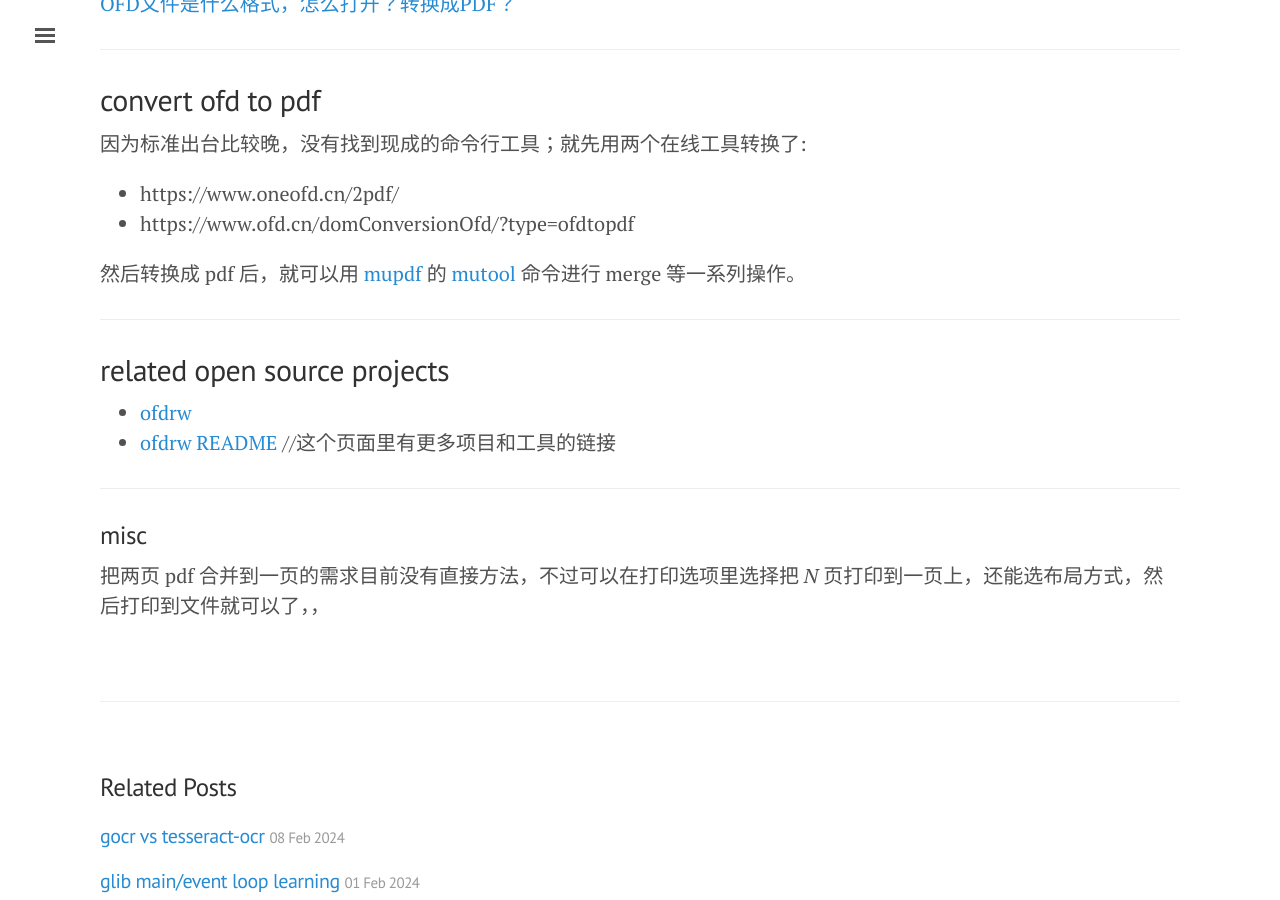
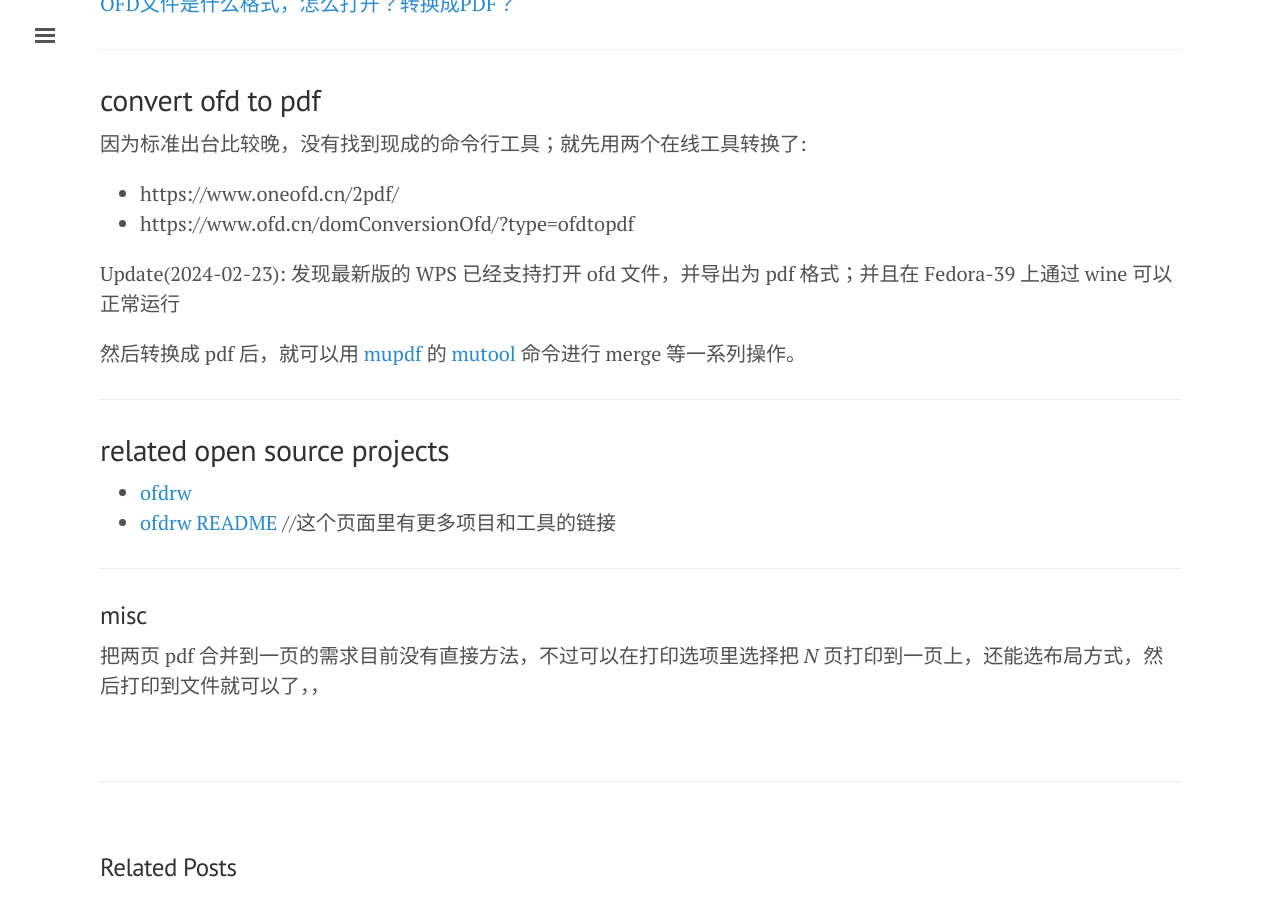
Before and after one commit to tcler/tcler.github.io, a Jekyll site: the page built from _posts/2024-01-15-ofd-to-pdf.md, in a window 1280 px wide and 900 px high, scrolled down 539 px. Built offline with Jekyll 4.4.1, drawn with Linux system fonts in a browser that asks for light colours.

Commit message:
Update 2024-01-15-ofd-to-pdf.md

```diff
--- a/_posts/2024-01-15-ofd-to-pdf.md
+++ b/_posts/2024-01-15-ofd-to-pdf.md
@@ -20,6 +20,8 @@ OFD (open fixed layout document) is a Chinese Document Format, just like PDF. It
 - https://www.oneofd.cn/2pdf/
 - https://www.ofd.cn/domConversionOfd/?type=ofdtopdf
 
+Update(2024-02-23): 发现最新版的 WPS 已经支持打开 ofd 文件，并导出为 pdf 格式；并且在 Fedora-39 上通过 wine 可以正常运行
+
 然后转换成 pdf 后，就可以用 [mupdf](https://mupdf.com/) 的 [mutool](https://mupdf.readthedocs.io/en/latest/mutool-convert.html) 命令进行 merge 等一系列操作。
 
 
```
